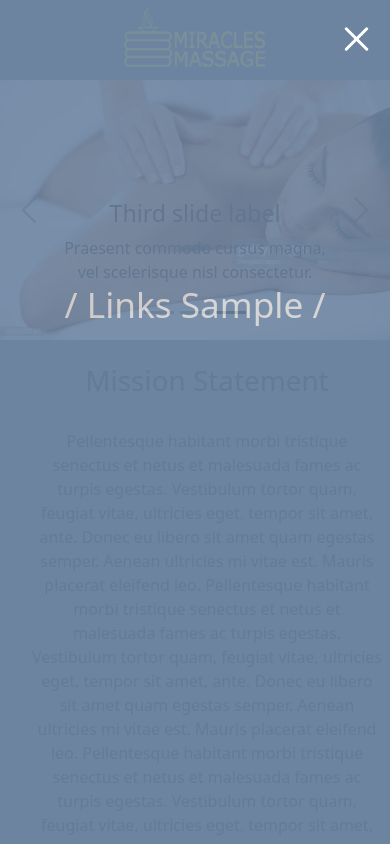
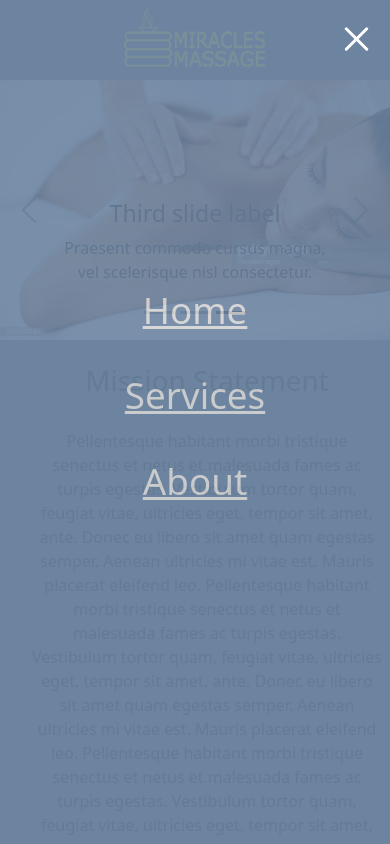
Before and after one commit to Nexustential/MiraclesMassage, a React (Create React App) app: page / in a window 390 px wide. Both pictures are taken after a click on the button 356 px from the left and 39 px from the top of the page. Shown: the top 844 px of the page. Built offline with nearby package versions, Linux system fonts and the light colour scheme.

Commit message:
Working on Navbar

```diff
--- a/src/Components/MobileMenu.js
+++ b/src/Components/MobileMenu.js
@@ -1,16 +1,9 @@
 import { useState } from "react";
 import Hamburger from "hamburger-react";
+import { NavLink } from "react-router-dom";
 import "../Styles/MobileMenu.css";
 
-const LinksToShow = () => {
-  return (
-    <div className="overlay">
-      <h1 className="overlayContent">/ Links Sample /</h1>
-    </div>
-  );
-};
-
-const MobileMenu = () => {
+const MobileMenu = (props) => {
   const [isOpen, setOpen] = useState(false);
   return (
     <>
@@ -28,4 +21,21 @@ const MobileMenu = () => {
   );
 };
 
+const LinksToShow = (props) => {
+  console.log(props.isOpen);
+  return (
+    <div className={"overlay" + (props.setOpen ? "overlayCloseContent" : "")}>
+      <NavLink className="overlayContent" to="/">
+        Home
+      </NavLink>
+      <NavLink className="overlayContent" to="/services">
+        Services
+      </NavLink>
+      <NavLink className="overlayContent" to="/about">
+        About
+      </NavLink>
+    </div>
+  );
+};
+
 export default MobileMenu;
--- a/src/Styles/MobileMenu.css
+++ b/src/Styles/MobileMenu.css
@@ -14,14 +14,25 @@
 
 @keyframes leftToRight {
   0% {
-    width: 0;
+    width: 0%;
   }
   100% {
     width: 100%;
   }
 }
 
+@keyframes rightToLeft {
+  0% {
+    width: 100;
+  }
+  100% {
+    width: 0;
+  }
+}
+
 .overlay {
+  display: flex;
+  flex-direction: column;
   color: black;
   height: 100%;
   position: fixed;
@@ -34,6 +45,10 @@
   animation: leftToRight ease 0.4s;
   animation-fill-mode: both;
 }
+.overlayCloseContent {
+  animation: rightToLeft ease 0.4s;
+  animation-fill-mode: both;
+}
 
 .overlayContent {
   position: relative;
@@ -42,7 +57,7 @@
   text-align: center;
   margin-top: 30px;
   color: lightgrey;
-  font-size: 2.2em;
+  font-size: 2.3em;
 }
 .overlayContent:hover {
   color: white;
```
Also changed, not shown: 1ce3dc9938260cd96d5f8feb73aa3c2f.jpg (added), MiraclesMassageMockup.png (added).
